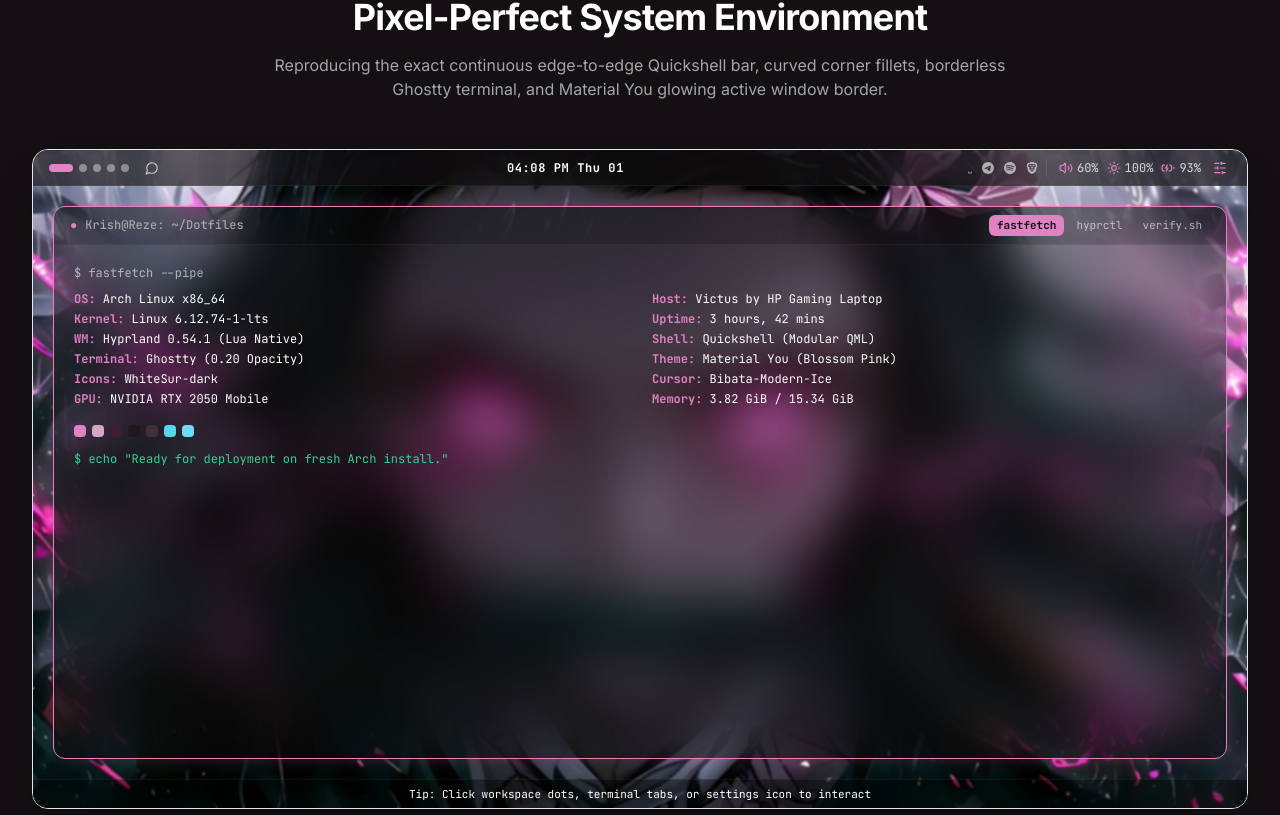
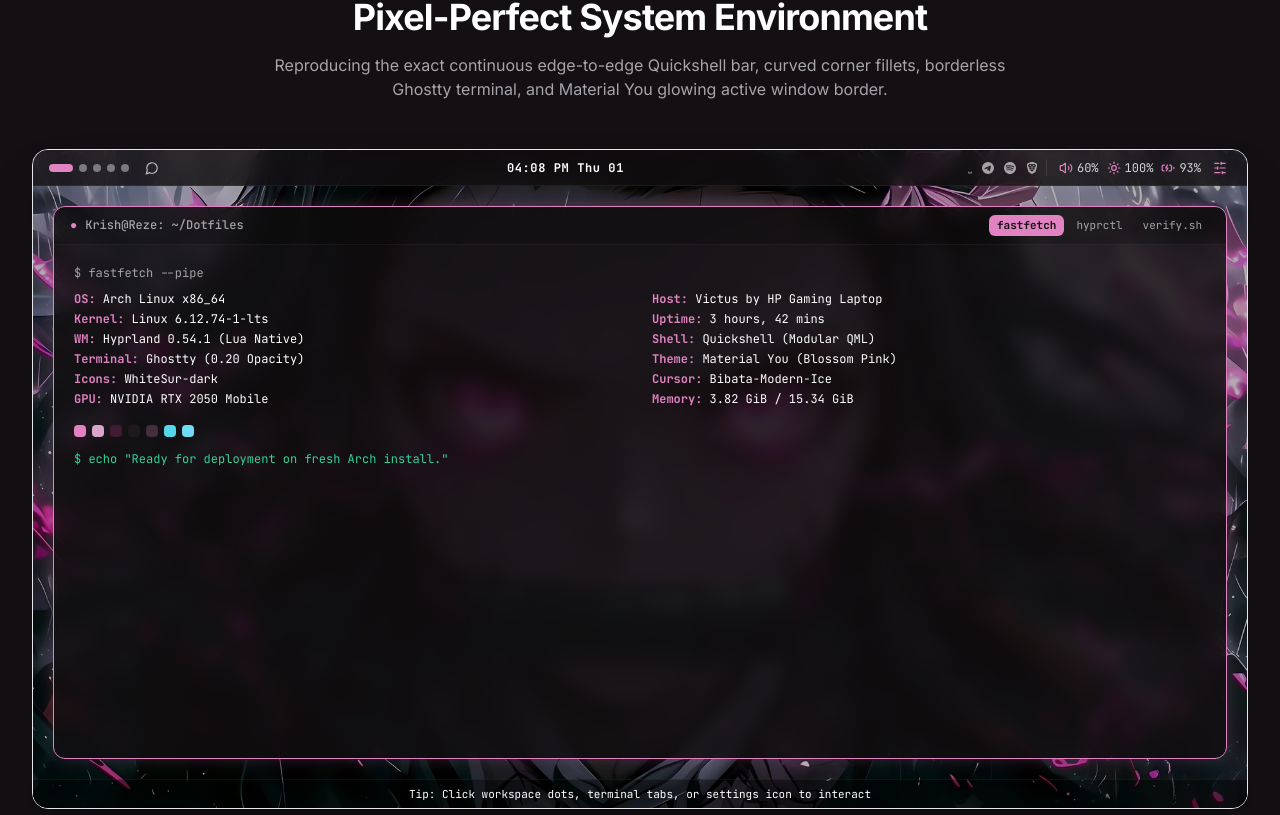
Before and after one commit to krreeshhh/DotFiles-Web, a Next.js app: page / in a window 1280 px wide. Shown: the part 945-1760 px from the top of the page. Built offline with nearby package versions, Linux system fonts and the light colour scheme.

Commit message:
perf: eliminate desktop simulation lag by isolating clock and optimizing glass filters

```diff
--- a/src/components/DesktopSimulation.tsx
+++ b/src/components/DesktopSimulation.tsx
@@ -27,17 +27,11 @@
   SiBrave
 } from "react-icons/si";
 
-export function DesktopSimulation() {
-  const { activeTheme } = useTheme();
-  const [activeWorkspace, setActiveWorkspace] = useState(1);
-  const [controlCenterOpen, setControlCenterOpen] = useState(false);
-  const [launcherOpen, setLauncherOpen] = useState(false);
-  const [activeTerminalTab, setActiveTerminalTab] = useState<"fastfetch" | "hyprctl" | "verify">("fastfetch");
-  const [brightness, setBrightness] = useState(100);
-  const [volume, setVolume] = useState(60);
-  const [caffeineActive, setCaffeineActive] = useState(false);
-  const [formattedTime, setFormattedTime] = useState("09:08 PM  Thu 01");
-  const [shortTime, setShortTime] = useState("09:08 PM");
+function SimulationClock() {
+  const [time, setTime] = useState({
+    formatted: "09:08 PM  Thu 01",
+    short: "09:08 PM"
+  });
 
   useEffect(() => {
     const updateTime = () => {
@@ -48,13 +42,37 @@
       const days = ["Sun", "Mon", "Tue", "Wed", "Thu", "Fri", "Sat"];
       const dayName = days[now.getDay()];
       const dayNum = String(now.getDate()).padStart(2, '0');
-      setFormattedTime(`${hours}:${minutes} ${ampm}  ${dayName} ${dayNum}`);
-      setShortTime(`${hours}:${minutes} ${ampm}`);
+      setTime({
+        formatted: `${hours}:${minutes} ${ampm}  ${dayName} ${dayNum}`,
+        short: `${hours}:${minutes} ${ampm}`
+      });
     };
     updateTime();
     const interval = setInterval(updateTime, 1000);
     return () => clearInterval(interval);
   }, []);
+
+  return (
+    <>
+      <div className="hidden sm:block font-mono font-bold text-xs text-on-surface tracking-wider">
+        <span>{time.formatted}</span>
+      </div>
+      <div className="sm:hidden font-mono font-bold text-[10px] text-on-surface tracking-wider">
+        <span>{time.short}</span>
+      </div>
+    </>
+  );
+}
+
+export function DesktopSimulation() {
+  const { activeTheme } = useTheme();
+  const [activeWorkspace, setActiveWorkspace] = useState(1);
+  const [controlCenterOpen, setControlCenterOpen] = useState(false);
+  const [launcherOpen, setLauncherOpen] = useState(false);
+  const [activeTerminalTab, setActiveTerminalTab] = useState<"fastfetch" | "hyprctl" | "verify">("fastfetch");
+  const [brightness, setBrightness] = useState(100);
+  const [volume, setVolume] = useState(60);
+  const [caffeineActive, setCaffeineActive] = useState(false);
 
   return (
     <section id="preview" className="py-12 sm:py-20 relative">
@@ -76,7 +94,10 @@
         {/* ================================================================ */}
         {/* DESKTOP CANVAS CONTAINER */}
         {/* ================================================================ */}
-        <div className="relative w-full h-[520px] sm:h-[600px] lg:h-[660px] rounded-2xl overflow-hidden border border-outline/70 shadow-2xl flex flex-col justify-between select-none bg-background">
+        <div
+          className="relative w-full h-[520px] sm:h-[600px] lg:h-[660px] rounded-2xl overflow-hidden border border-outline/70 shadow-2xl flex flex-col justify-between select-none bg-background gpu-layer"
+          style={{ isolation: "isolate" }}
+        >
 
           {/* Smooth Hardware-Accelerated Wallpaper Crossfade */}
           <AnimatePresence initial={false} mode="sync">
@@ -99,19 +120,20 @@
             </motion.div>
           </AnimatePresence>
 
-          {/* Subtle wallpaper darkening for depth */}
-          <div className="absolute inset-0 bg-background/25 backdrop-blur-[1px] pointer-events-none z-10" />
+          {/* Subtle wallpaper darkening without blur filter */}
+          <div className="absolute inset-0 bg-black/30 pointer-events-none z-10" />
 
           {/* ================================================================ */}
           {/* REAL QUICKSHELL EDGE-TO-EDGE BAR (Height: 36px) */}
           {/* ================================================================ */}
           <div className="relative z-30 w-full">
             <div
-              className="w-full h-9 px-2 sm:px-4 flex items-center justify-between border-b transition-all"
+              className="w-full h-9 px-2 sm:px-4 flex items-center justify-between border-b transition-colors"
               style={{
-                background: "rgba(19, 15, 18, 0.65)",
-                backdropFilter: "blur(18px)",
-                borderColor: "rgba(255, 255, 255, 0.05)"
+                background: "rgba(19, 15, 18, 0.82)",
+                backdropFilter: "blur(8px)",
+                WebkitBackdropFilter: "blur(8px)",
+                borderColor: "rgba(255, 255, 255, 0.06)"
               }}
             >
 
@@ -146,13 +168,8 @@
                 </button>
               </div>
 
-              {/* CENTER: Exact Quickshell Clock.qml */}
-              <div className="hidden sm:block font-mono font-bold text-xs text-on-surface tracking-wider">
-                <span>{formattedTime}</span>
-              </div>
-              <div className="sm:hidden font-mono font-bold text-[10px] text-on-surface tracking-wider">
-                <span>{shortTime}</span>
-              </div>
+              {/* CENTER: Exact Quickshell Clock.qml (Isolated from parent re-renders) */}
+              <SimulationClock />
 
               {/* RIGHT: Tray Drawer & Status Cluster */}
               <div className="flex items-center gap-1.5 sm:gap-3">
@@ -206,11 +223,11 @@
               initial={{ scale: 0.98, opacity: 0 }}
               animate={{ scale: 1, opacity: 1 }}
               transition={{ duration: 0.3 }}
-              className="w-full h-full rounded-xl overflow-hidden flex flex-col text-left transition-all duration-300"
+              className="w-full h-full rounded-xl overflow-hidden flex flex-col text-left transition-colors duration-300 gpu-layer"
               style={{
-                background: "rgba(19, 15, 18, 0.35)",
-                backdropFilter: "blur(24px)",
-                WebkitBackdropFilter: "blur(24px)",
+                background: "rgba(19, 15, 18, 0.82)",
+                backdropFilter: "blur(8px)",
+                WebkitBackdropFilter: "blur(8px)",
                 border: "1px solid var(--color-primary)",
                 boxShadow: "0 0 20px -3px rgba(225, 131, 194, 0.3)"
               }}
--- a/src/components/Navbar.tsx
+++ b/src/components/Navbar.tsx
@@ -38,13 +38,57 @@
   SiArchlinux
 } from "react-icons/si";
 
+function NavbarClock() {
+  const [time, setTime] = useState({
+    formatted: "09:20 PM  Thu 01",
+    short: "09:20 PM"
+  });
+
+  useEffect(() => {
+    const updateTime = () => {
+      const now = new Date();
+      const hours = String(now.getHours() % 12 || 12).padStart(2, "0");
+      const minutes = String(now.getMinutes()).padStart(2, "0");
+      const ampm = now.getHours() >= 12 ? "PM" : "AM";
+      const days = ["Sun", "Mon", "Tue", "Wed", "Thu", "Fri", "Sat"];
+      const dayName = days[now.getDay()];
+      const dayNum = String(now.getDate()).padStart(2, "0");
+      setTime({
+        formatted: `${hours}:${minutes} ${ampm}  ${dayName} ${dayNum}`,
+        short: `${hours}:${minutes} ${ampm}`
+      });
+    };
+    updateTime();
+    const interval = setInterval(updateTime, 1000);
+    return () => clearInterval(interval);
+  }, []);
+
+  return (
+    <>
+      <div
+        onClick={() => window.scrollTo({ top: 0, behavior: "smooth" })}
+        className="hidden md:flex absolute left-1/2 -translate-x-1/2 font-mono font-bold text-xs sm:text-[13px] text-white tracking-wider cursor-pointer hover:text-primary transition-colors items-center gap-1.5 whitespace-nowrap select-none"
+        title="Scroll to Top"
+      >
+        <span>{time.formatted}</span>
+      </div>
+
+      <div
+        onClick={() => window.scrollTo({ top: 0, behavior: "smooth" })}
+        className="hidden min-[540px]:flex md:hidden absolute left-1/2 -translate-x-1/2 font-mono font-bold text-[11px] text-white tracking-wider cursor-pointer hover:text-primary transition-colors items-center whitespace-nowrap select-none"
+        title="Scroll to Top"
+      >
+        <span>{time.short}</span>
+      </div>
+    </>
+  );
+}
+
 export function Navbar() {
   const { activeTheme, scratchpadOpen, setScratchpadOpen, toggleScratchpad } = useTheme();
 
   // Navigation & Workspace State
   const [activeWorkspace, setActiveWorkspace] = useState(1);
-  const [formattedTime, setFormattedTime] = useState("09:20 PM  Thu 01");
-  const [shortTime, setShortTime] = useState("09:20 PM");
 
   // Popups & Drawer States
   const [controlCenterOpen, setControlCenterOpen] = useState(false);
@@ -61,24 +105,6 @@
   const [isMuted, setIsMuted] = useState(false);
   const [brightness, setBrightness] = useState(100);
   const [copiedItem, setCopiedItem] = useState<string | null>(null);
-
-  // Live Clock Synchronization matching Clock.qml
-  useEffect(() => {
-    const updateTime = () => {
-      const now = new Date();
-      const hours = String(now.getHours() % 12 || 12).padStart(2, "0");
-      const minutes = String(now.getMinutes()).padStart(2, "0");
-      const ampm = now.getHours() >= 12 ? "PM" : "AM";
-      const days = ["Sun", "Mon", "Tue", "Wed", "Thu", "Fri", "Sat"];
-      const dayName = days[now.getDay()];
-      const dayNum = String(now.getDate()).padStart(2, "0");
-      setFormattedTime(`${hours}:${minutes} ${ampm}  ${dayName} ${dayNum}`);
-      setShortTime(`${hours}:${minutes} ${ampm}`);
-    };
-    updateTime();
-    const interval = setInterval(updateTime, 1000);
-    return () => clearInterval(interval);
-  }, []);
 
   // Update active workspace based on scroll position
   useEffect(() => {
@@ -199,22 +225,7 @@
           {/* ================================================================ */}
           {/* CENTER MODULE: Clock.qml Centered */}
           {/* ================================================================ */}
-          <div
-            onClick={() => window.scrollTo({ top: 0, behavior: "smooth" })}
-            className="hidden md:flex absolute left-1/2 -translate-x-1/2 font-mono font-bold text-xs sm:text-[13px] text-white tracking-wider cursor-pointer hover:text-primary transition-colors items-center gap-1.5 whitespace-nowrap select-none"
-            title="Scroll to Top"
-          >
-            <span>{formattedTime}</span>
-          </div>
-
-          {/* Compact Clock for Tablet / Intermediate viewports */}
-          <div
-            onClick={() => window.scrollTo({ top: 0, behavior: "smooth" })}
-            className="hidden min-[540px]:flex md:hidden absolute left-1/2 -translate-x-1/2 font-mono font-bold text-[11px] text-white tracking-wider cursor-pointer hover:text-primary transition-colors items-center whitespace-nowrap select-none"
-            title="Scroll to Top"
-          >
-            <span>{shortTime}</span>
-          </div>
+          <NavbarClock />
 
           {/* ================================================================ */}
           {/* RIGHT MODULES: Ledge, MiniPlayer, Tray Drawer, Status Cluster */}
```
